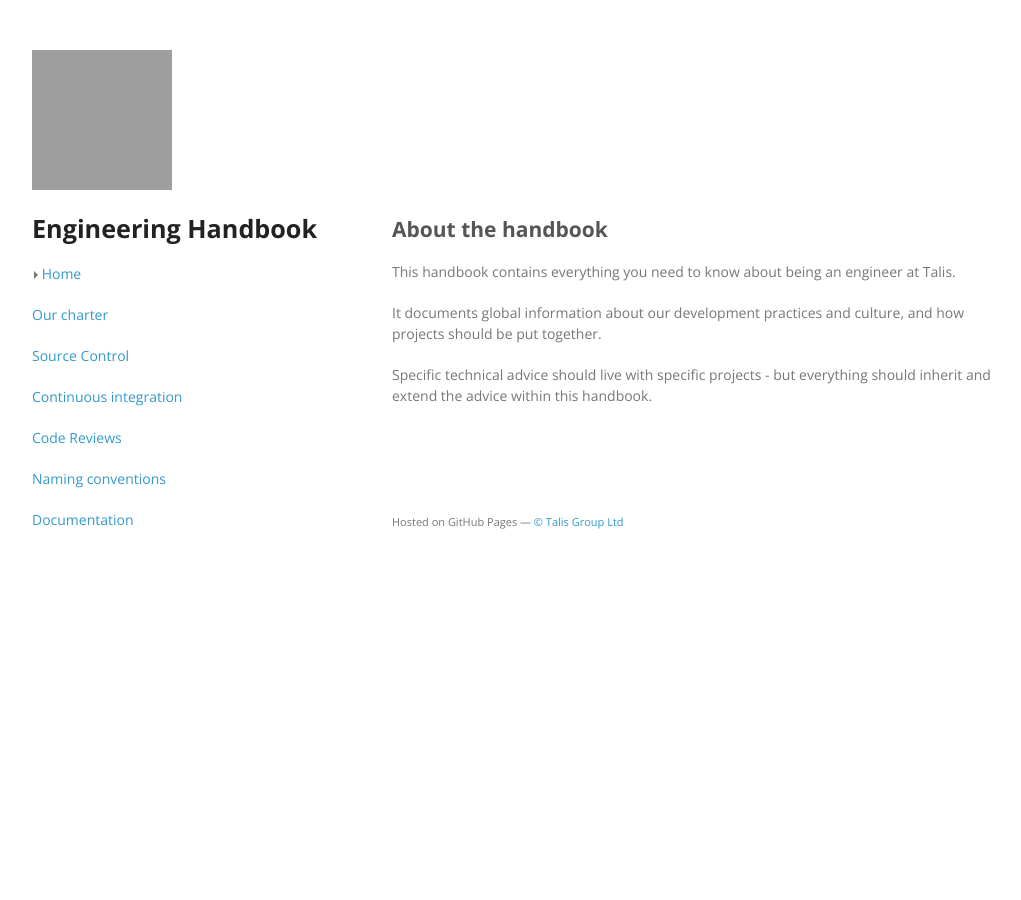
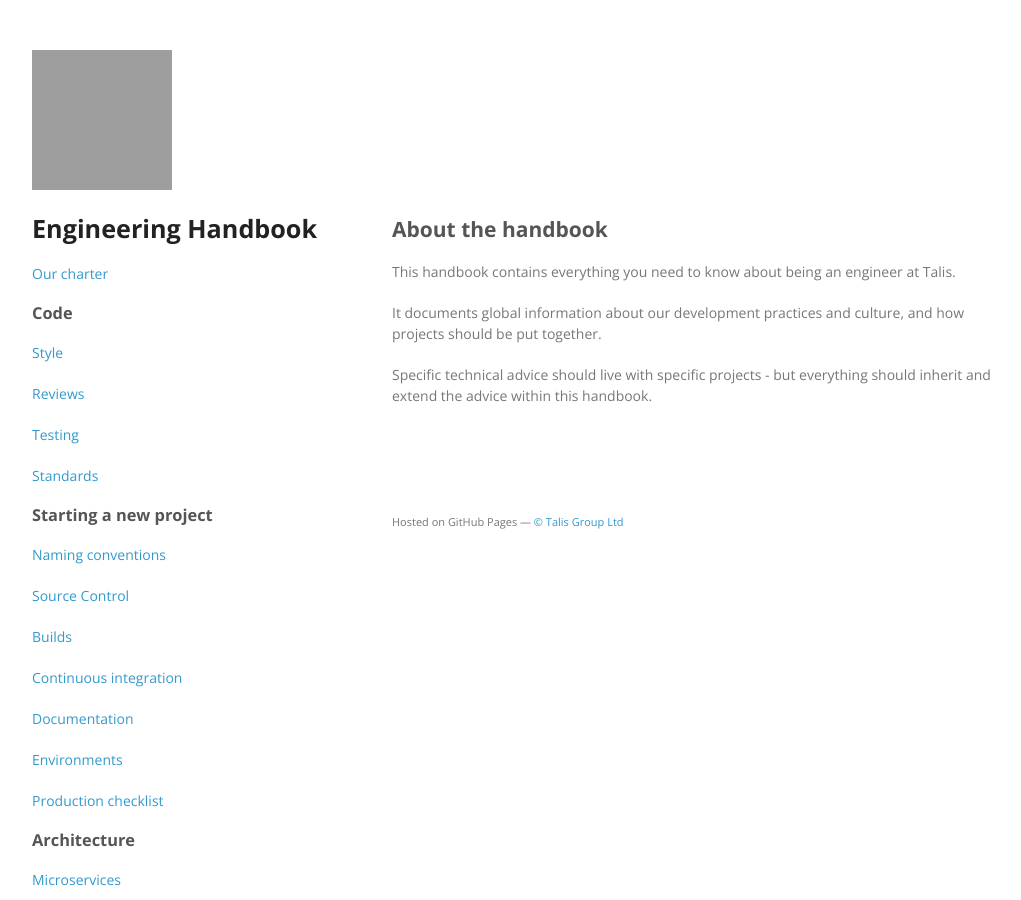
Before and after one commit to ellerbrock/talis.github.io, a Jekyll site: the page built from index.md, in a window 1280 px wide. Shown: the whole page, without its empty margins (128-1149 px from the left). Built offline with Jekyll 4.4.1, drawn with Linux system fonts in a browser that asks for light colours; some of the changed text lies outside the part shown; grey boxes are pictures that could not be loaded.

Commit message:
Adding new topics + structure

```diff
--- a/_includes/nav.html
+++ b/_includes/nav.html
@@ -1,21 +1,48 @@
-<p>{% if page.body_class == 'home' %}<span class="caret"></span>{% endif %}
-    <a href="{{ site.url }}/">Home</a>
-</p>
 <p>{% if page.body_class == 'charter' %}<span class="caret"></span>{% endif %}
     <a href="{{ site.url }}/topics/charter.html">Our charter</a>
+</p>
+<h3>Code</h3>
+<p>{% if page.body_class == 'code-style' %}<span class="caret"></span>{% endif %}
+    <a href="{{ site.url }}/topics/code-style.html">Style</a>
+</p>
+<p>{% if page.body_class == 'code-reviews' %}<span class="caret"></span>{% endif %}
+    <a href="{{ site.url }}/topics/code-reviews.html">Reviews</a>
+</p>
+<p>{% if page.body_class == 'testing' %}<span class="caret"></span>{% endif %}
+    <a href="{{ site.url }}/topics/testing.html">Testing</a>
+</p>
+<p>{% if page.body_class == 'code-standards' %}<span class="caret"></span>{% endif %}
+    <a href="{{ site.url }}/topics/code-standards.html">Standards</a>
+</p>
+<h3>Starting a new project</h3>
+<p>{% if page.body_class == 'names' %}<span class="caret"></span>{% endif %}
+    <a href="{{ site.url }}/topics/names.html">Naming conventions</a>
 </p>
 <p>{% if page.body_class == 'source-control' %}<span class="caret"></span>{% endif %}
     <a href="{{ site.url }}/topics/source-control.html">Source Control</a>
 </p>
+<p>{% if page.body_class == 'builds' %}<span class="caret"></span>{% endif %}
+    <a href="{{ site.url }}/topics/builds.html">Builds</a>
+</p>
 <p>{% if page.body_class == 'ci' %}<span class="caret"></span>{% endif %}
     <a href="{{ site.url }}/topics/ci.html">Continuous integration</a>
-</p>
-<p>{% if page.body_class == 'code-reviews' %}<span class="caret"></span>{% endif %}
-    <a href="{{ site.url }}/topics/code-reviews.html">Code Reviews</a>
-</p>
-<p>{% if page.body_class == 'names' %}<span class="caret"></span>{% endif %}
-    <a href="{{ site.url }}/topics/names.html">Naming conventions</a>
 </p>
 <p>{% if page.body_class == 'documentation' %}<span class="caret"></span>{% endif %}
     <a href="{{ site.url }}/topics/documentation.html">Documentation</a>
 </p>
+<p>{% if page.body_class == 'env' %}<span class="caret"></span>{% endif %}
+    <a href="{{ site.url }}/topics/env.html">Environments</a>
+</p>
+<p>{% if page.body_class == 'prod-check' %}<span class="caret"></span>{% endif %}
+    <a href="{{ site.url }}/topics/prod-check.html">Production checklist</a>
+</p>
+<h3>Architecture</h3>
+<p>{% if page.body_class == 'microservices' %}<span class="caret"></span>{% endif %}
+    <a href="{{ site.url }}/topics/microservices.html">Microservices</a>
+</p>
+<p>{% if page.body_class == 'apis' %}<span class="caret"></span>{% endif %}
+    <a href="{{ site.url }}/topics/apis.html">API Design</a>
+</p>
+<p>{% if page.body_class == 'persistence' %}<span class="caret"></span>{% endif %}
+    <a href="{{ site.url }}/topics/persistence.html">Persistence</a>
+</p>
```
Also changed, not shown: topics/builds.md (added, +6 -0 lines), topics/code-standards.md (added, +6 -0 lines), topics/code-style.md (added, +6 -0 lines), topics/env.md (added, +6 -0 lines), topics/prod-check.md (added, +6 -0 lines), topics/testing.md (added, +6 -0 lines).
